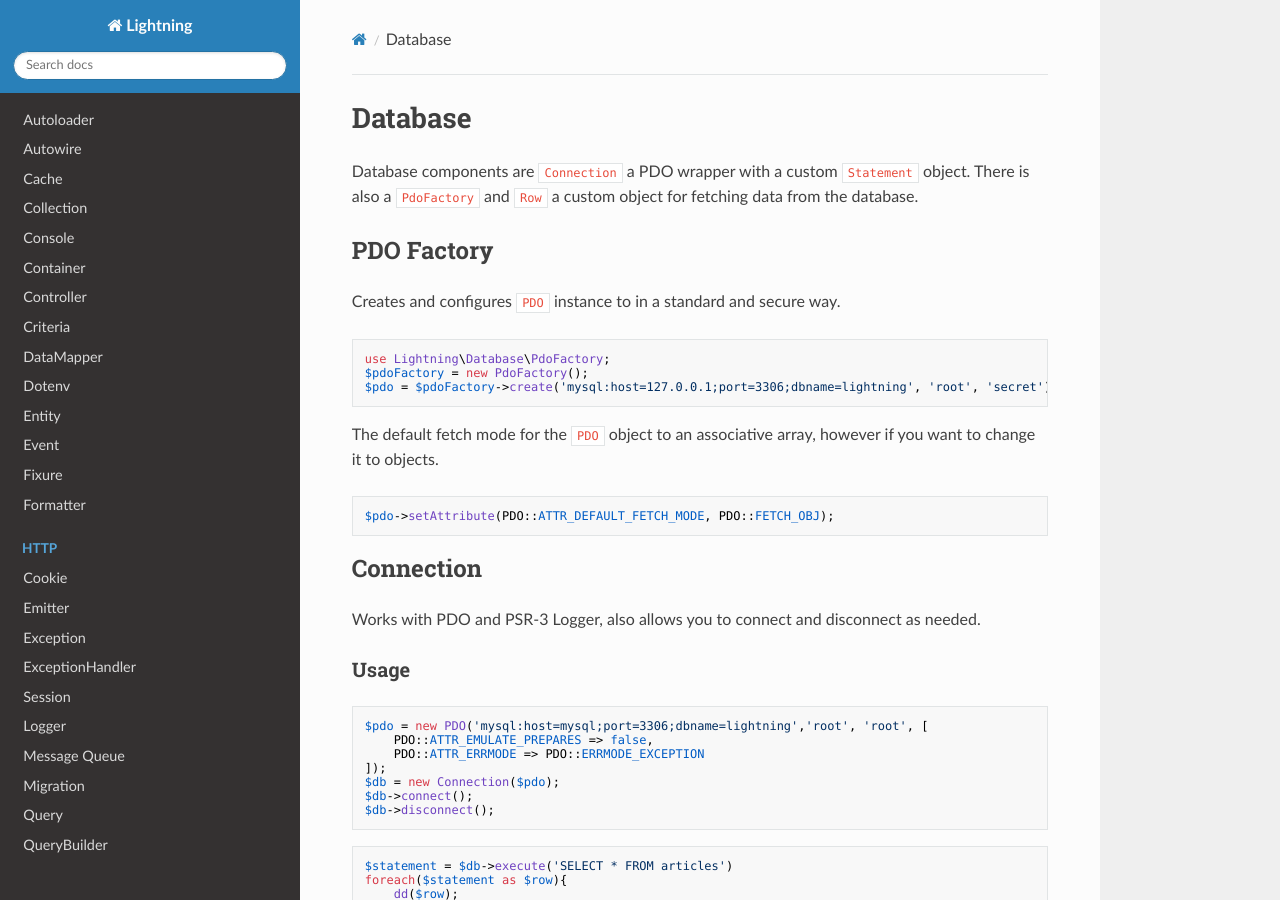
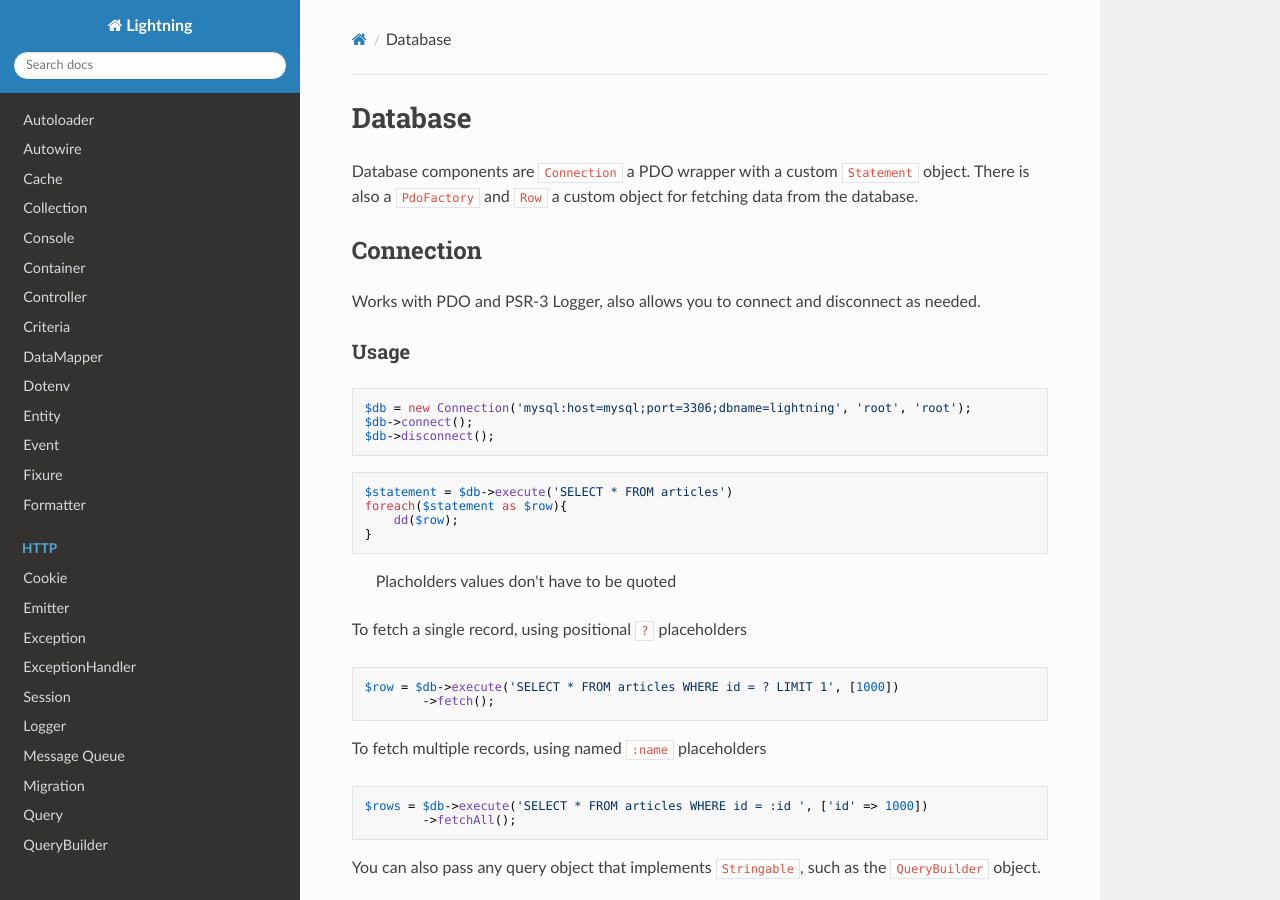
Before and after one commit to amandasharief/lightning, an MkDocs documentation site: the page built from docs/database.md, in a window 1280 px wide and 900 px high. Built offline with MkDocs 1.6.1, drawn with Linux system fonts in a browser that asks for light colours; nearby versions of some CDN libraries; some of the changed text lies outside the part shown.

Commit message:
Updated doc after changes

````diff
--- a/docs/database.md
+++ b/docs/database.md
@@ -2,21 +2,6 @@
 
 Database components are `Connection` a PDO wrapper with a custom `Statement` object. There is also a `PdoFactory` and `Row` a custom object for fetching data from the database.
 
-## PDO Factory
-
-Creates and configures `PDO` instance to in a standard and secure way.
-
-```php
-use Lightning\Database\PdoFactory;
-$pdoFactory = new PdoFactory();
-$pdo = $pdoFactory->create('mysql:host=127.0.0.1;port=3306;dbname=lightning', 'root', 'secret');
-```
-
-The default fetch mode for the `PDO` object to an associative array, however if you want to change it to objects.
-
-```php
-$pdo->setAttribute(PDO::ATTR_DEFAULT_FETCH_MODE, PDO::FETCH_OBJ);
-```
 
 ## Connection
 
@@ -25,11 +10,7 @@
 ### Usage
 
 ```php
-$pdo = new PDO('mysql:host=mysql;port=3306;dbname=lightning','root', 'root', [
-    PDO::ATTR_EMULATE_PREPARES => false,
-    PDO::ATTR_ERRMODE => PDO::ERRMODE_EXCEPTION
-]);
-$db = new Connection($pdo);
+$db = new Connection('mysql:host=mysql;port=3306;dbname=lightning', 'root', 'root');
 $db->connect();
 $db->disconnect();
 ```
@@ -102,6 +83,18 @@
 $title = $row['title'];
 ```
 
+## PDO Factory
+
+Creates and configures `PDO` instance to in a standard and secure way, ideal when you don't want to use a PDO wrapper or any object that requires a PDO object.
+
+```php
+use Lightning\Database\PdoFactory;
+$pdoFactory = new PdoFactory();
+$pdo = $pdoFactory->create('mysql:host=127.0.0.1;port=3306;dbname=lightning', 'root', 'secret');
+```
+
+The default fetch mode for the `PDO` object created from the `PDOFactory` is an associative array.
+
 ## Resources
 
 - [https://phpdelusions.net/pdo](https://phpdelusions.net/pdo Great content on PDO)
````
